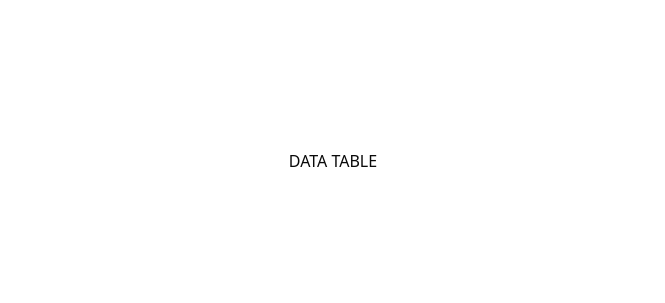
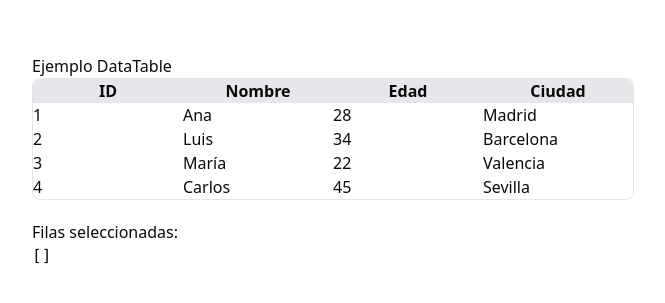
Before and after one commit to eduardoquea3/base-react-components, a React app: page /controls in a window 1280 px wide. Shown: the part 239-542 px from the top of the page, without its empty margins (307-972 px from the left). Built offline with nearby package versions, Linux system fonts and the light colour scheme; the HTML template or start-up script is replaced by a standard one.

Commit message:
feat: add DataTable component and integrate with TableBase

```diff
--- a/package.json
+++ b/package.json
@@ -21,6 +21,7 @@
     "lucide-react": "^0.510.0",
     "react": "^19.1.0",
     "react-dom": "^19.1.0",
+    "react-spinners": "^0.17.0",
     "tailwind-merge": "^3.3.0",
     "tw-animate-css": "^1.2.9"
   },
--- /dev/null
+++ b/src/app/controls/table-base.tsx
@@ -0,0 +1,57 @@
+import { DataTable } from "@/shared/components/ui/data-table"
+import { ColumnDef } from "@tanstack/react-table"
+import { useState } from "react"
+
+interface Person {
+  id: number
+  name: string
+  age: number
+  city: string
+}
+
+const columns: ColumnDef<Person>[] = [
+  {
+    accessorKey: "id",
+    header: "ID",
+  },
+  {
+    accessorKey: "name",
+    header: "Nombre",
+  },
+  {
+    accessorKey: "age",
+    header: "Edad",
+  },
+  {
+    accessorKey: "city",
+    header: "Ciudad",
+  },
+]
+
+const data: Person[] = [
+  { id: 1, name: "Ana", age: 28, city: "Madrid" },
+  { id: 2, name: "Luis", age: 34, city: "Barcelona" },
+  { id: 3, name: "María", age: 22, city: "Valencia" },
+  { id: 4, name: "Carlos", age: 45, city: "Sevilla" },
+]
+
+export default function TableBase() {
+  const [selectedRows, setSelectedRows] = useState<Person[]>([])
+
+  return (
+    <div style={{ padding: 20 }}>
+      <h2>Ejemplo DataTable</h2>
+      <DataTable
+        data={data}
+        columns={columns}
+        showRows={5}
+        dataId="id"
+        onRowSelect={(rows) => setSelectedRows(rows)}
+      />
+      <div style={{ marginTop: 20 }}>
+        <h3>Filas seleccionadas:</h3>
+        <pre>{JSON.stringify(selectedRows, null, 2)}</pre>
+      </div>
+    </div>
+  )
+}
--- a/src/routes/controls.tsx
+++ b/src/routes/controls.tsx
@@ -1,4 +1,4 @@
-import { DataTable } from "@/shared/components/ui/data-table"
+import TableBase from "@/app/controls/table-base"
 import { createFileRoute } from "@tanstack/react-router"
 
 export const Route = createFileRoute("/controls")({
@@ -8,7 +8,7 @@ export const Route = createFileRoute("/controls")({
 function RouteComponent() {
   return (
     <main className="flex min-h-screen w-full flex-col items-center justify-center gap-4 p-4">
-      <DataTable />
+      <TableBase />
     </main>
   )
 }
--- /dev/null
+++ b/src/shared/components/ui/data-table/data-table.tsx
@@ -0,0 +1,201 @@
+import {
+  ColumnDef,
+  ColumnFiltersState,
+  flexRender,
+  getCoreRowModel,
+  getExpandedRowModel,
+  getFilteredRowModel,
+  getPaginationRowModel,
+  getSortedRowModel,
+  PaginationState,
+  Row,
+  SortingState,
+  useReactTable,
+  VisibilityState,
+} from "@tanstack/react-table"
+import { Fragment, JSX, useEffect, useMemo, useState } from "react"
+import { ScrollArea, ScrollBar } from "@/components/ui/scroll-area"
+import { cn } from "@/lib/utils"
+import { SyncLoader } from "react-spinners"
+
+interface DataTableProps<TData> {
+  data?: TData[] | undefined
+  columns: ColumnDef<TData>[]
+  showRows?: number
+  isLoading?: boolean
+  dataId?: keyof TData
+  showSelectPageSize?: boolean
+  className?: string
+  multiRowSelect?: boolean
+  onRowSelect?: (rows: TData[]) => void
+  renderSubComponent?: (props: { row: Row<TData> }) => JSX.Element
+  getRowCanExpand?: (row: Row<TData>) => boolean
+}
+
+export function DataTable<TData>({
+  data,
+  columns,
+  showRows = 10,
+  isLoading = false,
+  dataId,
+  className,
+  multiRowSelect = true,
+  onRowSelect,
+  renderSubComponent,
+  getRowCanExpand,
+}: DataTableProps<TData>) {
+  const tableData = useMemo(() => data ?? [], [data])
+  const [pagination, setPagination] = useState<PaginationState>({
+    pageIndex: 0,
+    pageSize: showRows,
+  })
+  const [rowSelection, setRowSelection] = useState({})
+  const [columnVisibility, setColumnVisibility] = useState<VisibilityState>({})
+  const [columnFilters, setColumnFilters] = useState<ColumnFiltersState>([])
+  const [sorting, setSorting] = useState<SortingState>([])
+
+  const table = useReactTable({
+    data: tableData,
+    columns: columns,
+    state: {
+      pagination,
+      sorting,
+      columnVisibility,
+      rowSelection,
+      columnFilters,
+    },
+    getRowCanExpand,
+    getExpandedRowModel: getExpandedRowModel(),
+    enableRowSelection: !!onRowSelect,
+    enableMultiRowSelection: multiRowSelect,
+    autoResetPageIndex: false,
+    onPaginationChange: setPagination,
+    onRowSelectionChange: setRowSelection,
+    onSortingChange: setSorting,
+    onColumnFiltersChange: setColumnFilters,
+    onColumnVisibilityChange: setColumnVisibility,
+    getCoreRowModel: getCoreRowModel(),
+    getFilteredRowModel: getFilteredRowModel(),
+    getPaginationRowModel: getPaginationRowModel(),
+    getSortedRowModel: getSortedRowModel(),
+    getRowId: (row, index) => {
+      const id = dataId ? row[dataId] : index
+      return String(id)
+    },
+  })
+
+  useEffect(() => {
+    if (onRowSelect) {
+      const selectedRows = table
+        .getCoreRowModel()
+        .rows.filter((row) => row.getIsSelected())
+        .map((row) => row.original)
+      onRowSelect(selectedRows)
+    }
+  }, [rowSelection])
+
+  useEffect(() => {
+    table.getCoreRowModel().rows.forEach((row) => {
+      row.toggleSelected(false)
+    })
+  }, [data])
+
+  return (
+    <div
+      className={cn("flex w-full flex-col justify-between gap-2", className)}
+    >
+      <ScrollArea className="rounded-md border">
+        <table>
+          <thead className="bg-gray-200 hover:bg-gray-200">
+            {table.getHeaderGroups().map((headerGroup) => (
+              <tr key={headerGroup.id} className="hover:bg-transparent">
+                {headerGroup.headers.map((header) => (
+                  <th
+                    key={header.id}
+                    style={{
+                      width: `${header.getSize()}px`,
+                    }}
+                    className="select-none hover:bg-gray-200"
+                  >
+                    {header.isPlaceholder
+                      ? null
+                      : flexRender(
+                          header.column.columnDef.header,
+                          header.getContext(),
+                        )}
+                  </th>
+                ))}
+              </tr>
+            ))}
+          </thead>
+          <tbody className="bg-white">
+            {(() => {
+              if (table.getRowModel().rows.length === 0) {
+                return (
+                  <tr className="hover:bg-transparent">
+                    <td colSpan={columns.length} className="h-24 text-center">
+                      <div>
+                        {!isLoading ? (
+                          "No se encontraron resultados"
+                        ) : (
+                          <SyncLoader size={8} color="#6366f1" />
+                        )}
+                      </div>
+                    </td>
+                  </tr>
+                )
+              }
+
+              return table.getRowModel().rows.map((row) => (
+                <Fragment key={row.id}>
+                  <tr
+                    data-state={row.getIsSelected() && "selected"}
+                    onClick={(e) => {
+                      if (!onRowSelect) return
+                      const target = e.target as HTMLElement
+                      if (
+                        target.closest(
+                          "button, a, input, select, textarea, label, span",
+                        )
+                      )
+                        return
+                      row.toggleSelected()
+                    }}
+                    onDoubleClick={(e) => {
+                      if (!onRowSelect && !multiRowSelect) return
+                      const target = e.target as HTMLElement
+                      if (
+                        target.closest(
+                          "button, a, input, select, textarea, label, span",
+                        )
+                      )
+                        return
+                      row.toggleSelected(true)
+                    }}
+                  >
+                    {row.getVisibleCells().map((cell) => (
+                      <td key={cell.id}>
+                        {flexRender(
+                          cell.column.columnDef.cell,
+                          cell.getContext(),
+                        )}
+                      </td>
+                    ))}
+                  </tr>
+                  {row.getIsExpanded() && renderSubComponent && (
+                    <tr>
+                      <td colSpan={row.getVisibleCells().length}>
+                        {renderSubComponent?.({ row })}
+                      </td>
+                    </tr>
+                  )}
+                </Fragment>
+              ))
+            })()}
+          </tbody>
+        </table>
+        <ScrollBar orientation="horizontal" />
+      </ScrollArea>
+    </div>
+  )
+}
--- a/src/shared/components/ui/data-table/index.tsx
+++ b/src/shared/components/ui/data-table/index.tsx
@@ -1,3 +1 @@
-export const DataTable = () => {
-  return <div>DATA TABLE</div>
-}
+export * from "./data-table"
```
Also changed, not shown: src/shared/hooks/useDataTable.tsx (added).
